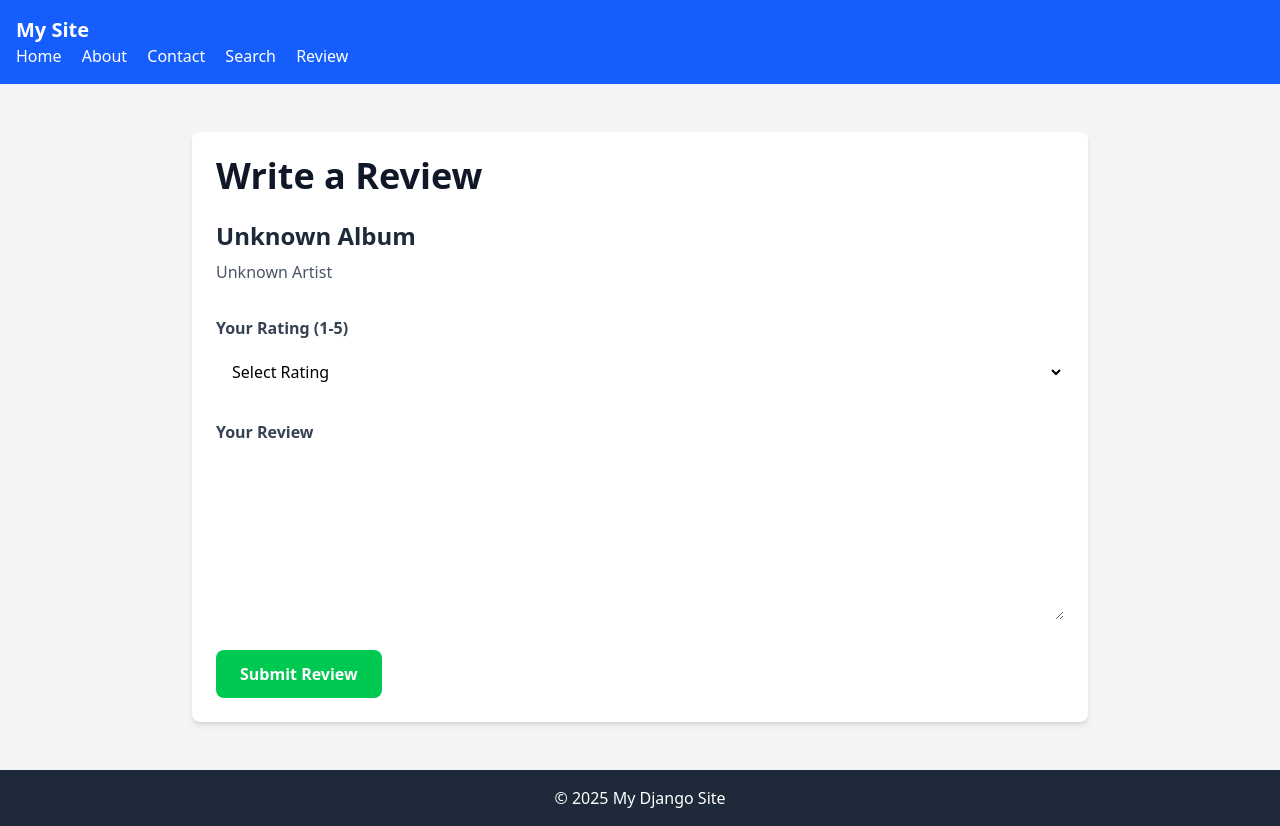
After one commit to kamrinbains/MusicReviewer, a Django app: page /review/ in a window 1280 px wide. The commit adds this page. Run offline with Django 5.2, Linux system fonts and the light colour scheme; style sheets or scripts are compiled from the project's sources.

Commit message:
4/28 changes, new pages and routing current workings

```diff
--- a/MusicReviewer/urls.py
+++ b/MusicReviewer/urls.py
@@ -23,4 +23,8 @@ urlpatterns = [
     path('', views.index, name='index'),
     path("__reload__/", include("django_browser_reload.urls")),
     path('search/', views.search_discogs, name='search_discogs'),
+    path('about/', views.about, name='about'),
+    path('contact/', views.contact, name='contact'),
+    path('review/', views.review, name='review'),
+    path('review/submit/', views.submit_review, name='submit_review'),
 ]
--- /dev/null
+++ b/app1/templates/review.html
@@ -0,0 +1,43 @@
+{% extends 'base.html' %}
+
+{% block title %}Write a Review - Music Reviewer{% endblock %}
+
+{% block content %}
+<div class="max-w-4xl mx-auto p-6 bg-white rounded-lg shadow-md mt-8">
+    <h1 class="text-4xl font-extrabold text-gray-900 mb-6">Write a Review</h1>
+
+    <!-- Album Details Placeholder -->
+    <div class="mb-8">
+        <h2 class="text-2xl font-bold text-gray-800 mb-2">{{ album_title|default:"Album Title Here" }}</h2>
+        <p class="text-gray-600">{{ album_artist|default:"Artist Name Here" }}</p>
+    </div>
+
+    <!-- Review Form -->
+    <form method="POST" action="{% url 'submit_review' %}" class="space-y-6">
+        {% csrf_token %}
+        <div>
+            <label class="block text-gray-700 font-bold mb-2">Your Rating (1-5)</label>
+            <select name="rating" required
+                    class="w-full p-3 border-gray-300 rounded-lg focus:outline-none focus:ring-2 focus:ring-blue-400">
+                <option value="">Select Rating</option>
+                <option value="5">5 - Masterpiece</option>
+                <option value="4">4 - Great</option>
+                <option value="3">3 - Good</option>
+                <option value="2">2 - Meh</option>
+                <option value="1">1 - Trash</option>
+            </select>
+        </div>
+
+        <div>
+            <label class="block text-gray-700 font-bold mb-2">Your Review</label>
+            <textarea name="review_text" rows="6" required
+                      class="w-full border-gray-300 rounded-lg p-3 focus:outline-none focus:ring-2 focus:ring-blue-400"></textarea>
+        </div>
+
+        <button type="submit"
+                class="bg-green-500 hover:bg-green-600 text-white font-bold py-3 px-6 rounded-lg transition">
+            Submit Review
+        </button>
+    </form>
+</div>
+{% endblock %}
--- a/app1/views.py
+++ b/app1/views.py
@@ -1,10 +1,41 @@
 from django.shortcuts import render
 from django.conf import settings
+from django.shortcuts import redirect, render
 import requests
 
 # Homepage view
 def index(request):
     return render(request, 'index.html')
+
+
+# Contact page
+def contact(request):
+    if request.method == 'POST':
+        return render(request, 'contact.html', {'sent': True})
+    return render(request, 'contact.html', {'sent': False})
+
+def about(request):
+    return render(request, 'about.html')
+
+def review(request):
+    # your GET-render logic here
+    return render(request, 'review.html')
+
+def submit_review(request):
+    if request.method == 'POST':
+        # TODO: grab request.POST data, save your Review model, etc.
+        return redirect('review')   # back to the review page for now
+    return redirect('review')
+
+def review(request):
+    album_title = request.GET.get('album', 'Unknown Album')
+    album_artist = request.GET.get('artist', 'Unknown Artist')
+
+    context = {
+        'album_title': album_title,
+        'album_artist': album_artist,
+    }
+    return render(request, 'review.html', context)
 
 # Discogs search view
 def search_discogs(request):
@@ -24,3 +55,5 @@ def search_discogs(request):
             results = data.get('results', [])
 
     return render(request, 'search_results.html', {'results': results, 'query': query})
+
+    return render(request, 'about.html')
--- a/templates/base.html
+++ b/templates/base.html
@@ -17,6 +17,7 @@
             <a href="/about">About</a>
             <a href="/contact">Contact</a>
             <a href="/search">Search</a>
+            <a href="/review">Review</a>
         </div>
     </div>
 </nav>
```
Also changed, not shown: Comments.txt (+10 -0 lines), app1/templates/about.html (added, +23 -0 lines), app1/templates/contact.html (added, +41 -0 lines), app1/templates/search_results.html (+5 -5 lines).
